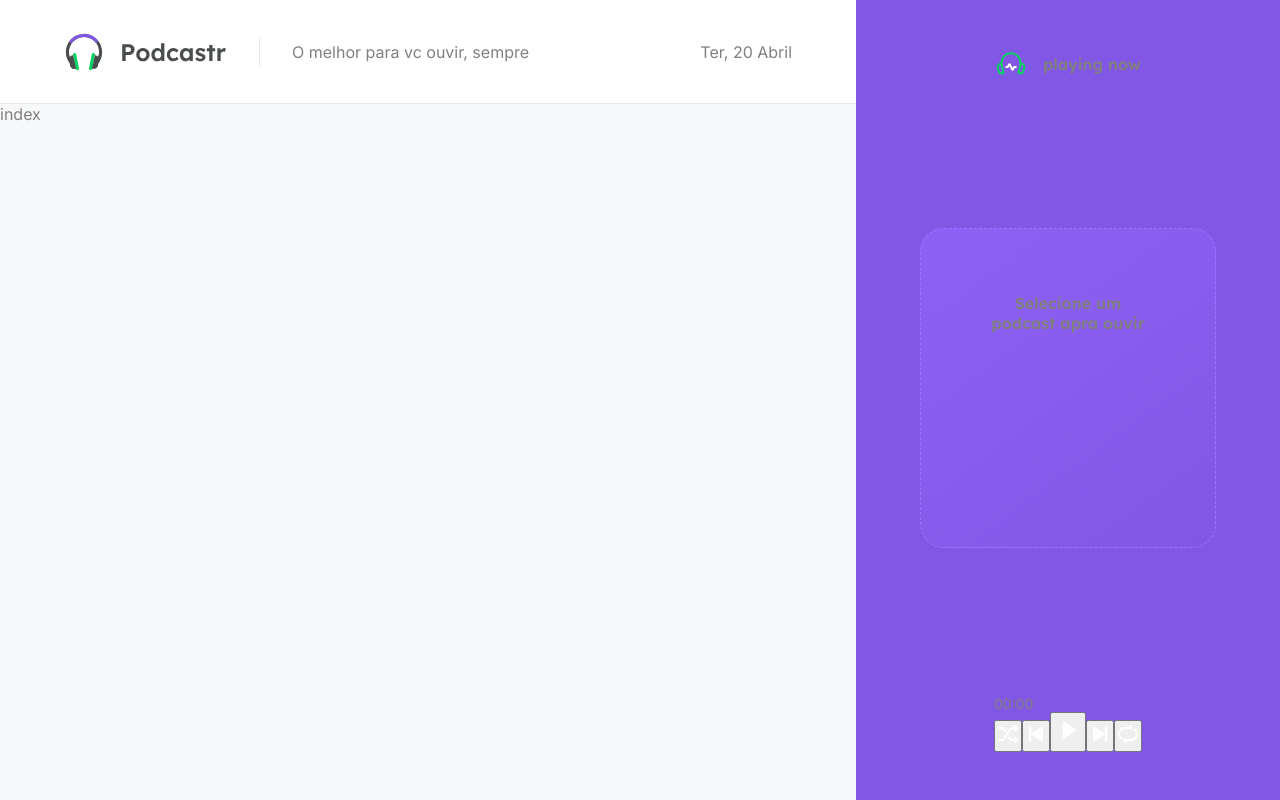
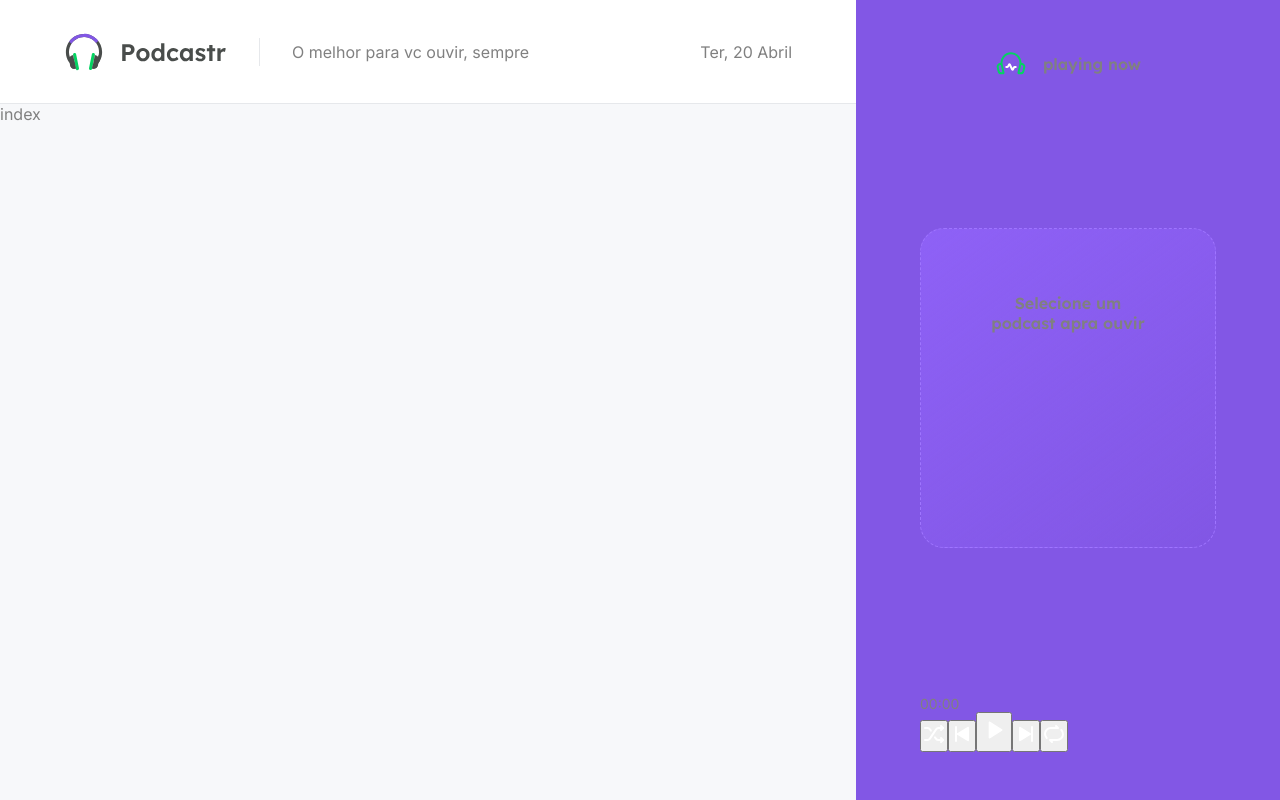
Before and after one commit to dekopossas/podcasterNLW, a Next.js app in the folder podcaster-nlw-next/: page / in a window 1280 px wide. Built offline with nearby package versions, Linux system fonts and the light colour scheme.

Commit message:
opacidade quando vazio, e ocupar toda largura

```diff
--- a/podcaster-nlw-next/src/components/Player/styles.module.scss
+++ b/podcaster-nlw-next/src/components/Player/styles.module.scss
@@ -21,6 +21,14 @@
     font-family: Lexend, sans-serif;
     font-weight: 600;
   }
+
+  footer {
+    align-self: stretch;
+
+    &.empty {
+      opacity: 0.5;
+    }
+  }
 }
 
 .emptyPlayer {
```
